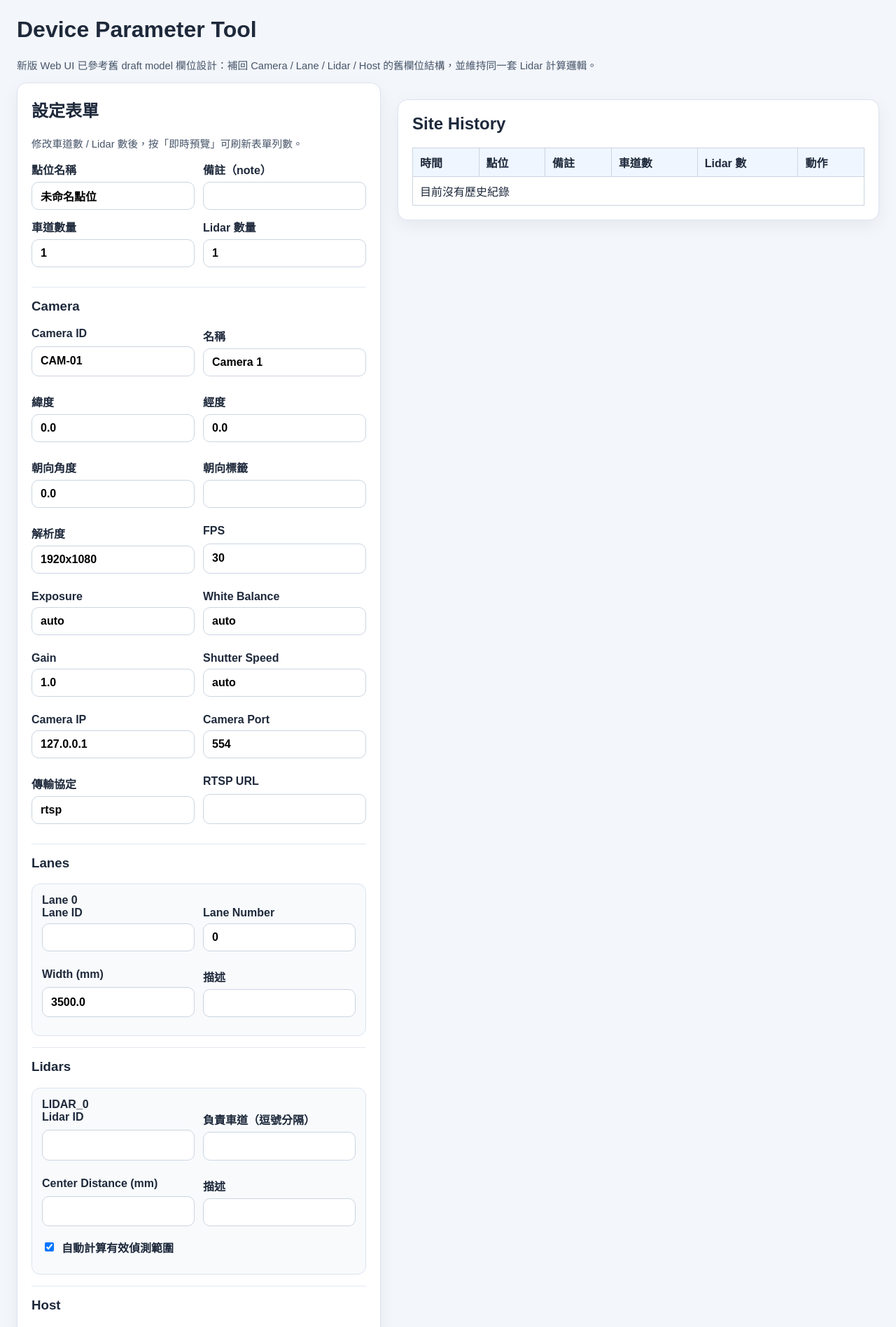
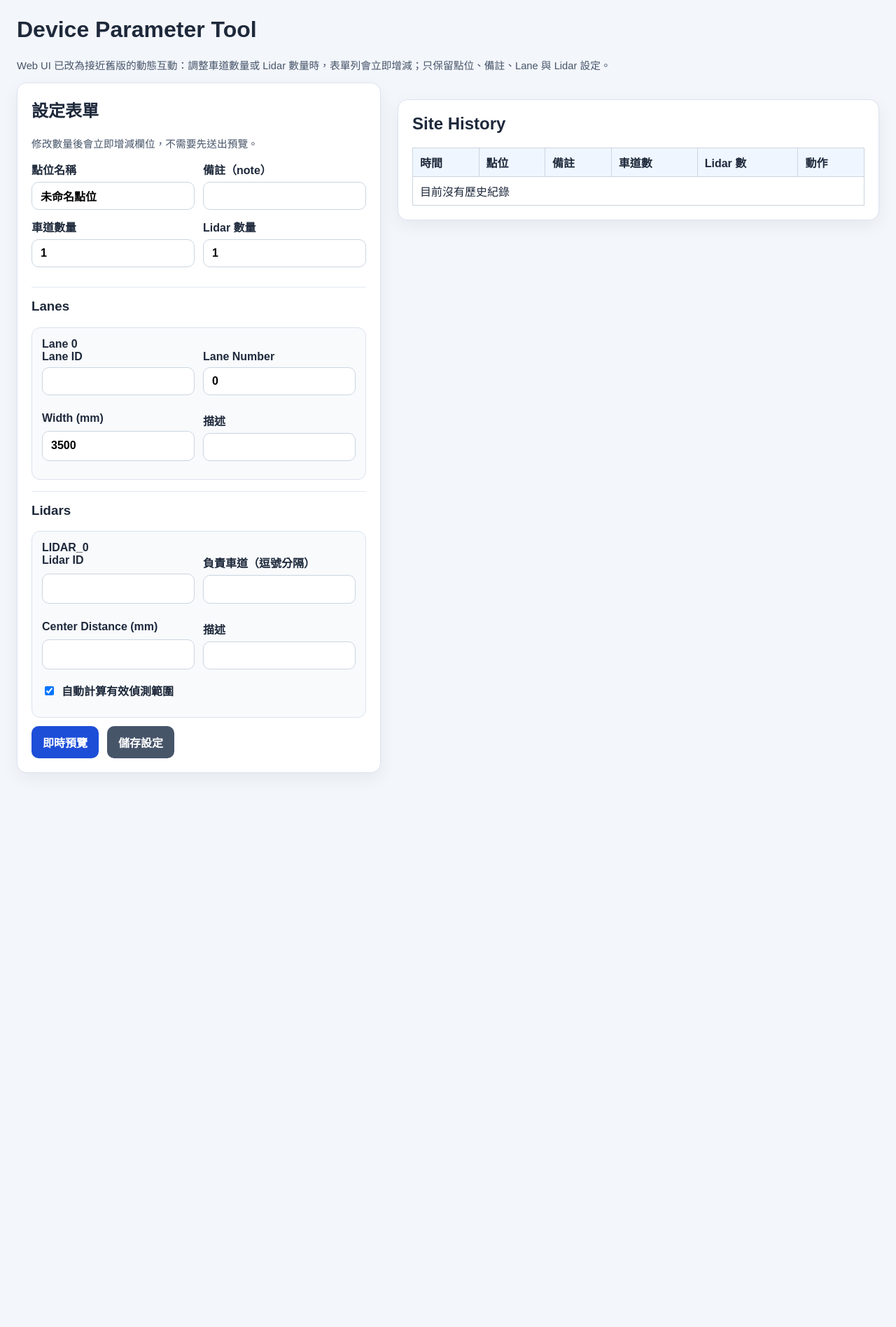
Before and after one commit to RogerLo-52693448/Device_Parameter_Tool, a Flask app: page / in a window 1280 px wide. Shown: the top 1897 px of the page at 70% size. After the commit the page ends 1105 px from the top, so only its background shows below. Run offline with Flask 3, Linux system fonts and the light colour scheme.

Commit message:
feat: add dynamic web lane lidar editor
Co-authored-by: RogerLo-52693448 <209412262+RogerLo-52693448@users.noreply.github.com>

```diff
--- a/device_parameter_tool/web/app.py
+++ b/device_parameter_tool/web/app.py
@@ -6,7 +6,7 @@ from pathlib import Path
 
 from flask import Flask, redirect, render_template, request, url_for
 
-from device_parameter_tool.models.device_config import CameraConfig, DeviceConfig, HostConfig, LaneConfig, LidarConfig, TriggerConditions
+from device_parameter_tool.models.device_config import DeviceConfig, LaneConfig, LidarConfig
 from device_parameter_tool.services.config_service import ConfigService
 from device_parameter_tool.services.lidar_calculator import calculate_for_config
 
@@ -66,45 +66,8 @@ def _config_from_form(form) -> DeviceConfig:
     return DeviceConfig(
         site_name=form.get("site_name", "未命名點位").strip() or "未命名點位",
         note=form.get("note", ""),
-        camera=CameraConfig(
-            camera_id=form.get("camera_id", "CAM-01").strip() or "CAM-01",
-            name=form.get("camera_name", "Camera 1").strip() or "Camera 1",
-            latitude=_coerce_float(form.get("camera_latitude"), 0.0),
-            longitude=_coerce_float(form.get("camera_longitude"), 0.0),
-            orientation_deg=_coerce_float(form.get("camera_orientation_deg"), 0.0),
-            orientation_label=form.get("camera_orientation_label", "").strip(),
-            resolution=form.get("camera_resolution", "1920x1080").strip() or "1920x1080",
-            fps=_coerce_int(form.get("camera_fps"), 30),
-            exposure=form.get("camera_exposure", "auto").strip() or "auto",
-            white_balance=form.get("camera_white_balance", "auto").strip() or "auto",
-            gain=_coerce_float(form.get("camera_gain"), 1.0),
-            shutter_speed=form.get("camera_shutter_speed", "auto").strip() or "auto",
-            rtsp_url=form.get("camera_rtsp_url", "").strip(),
-            ip=form.get("camera_ip", "127.0.0.1").strip() or "127.0.0.1",
-            port=_coerce_int(form.get("camera_port"), 554),
-            protocol=form.get("camera_protocol", "rtsp").strip() or "rtsp",
-        ),
         lanes=_build_lane_rows(form, lane_count),
         lidars=_build_lidar_rows(form, lidar_count),
-        host=HostConfig(
-            ip=form.get("host_ip", "127.0.0.1").strip() or "127.0.0.1",
-            port=_coerce_int(form.get("host_port"), 8080),
-            log_level=form.get("host_log_level", "INFO").strip() or "INFO",
-            mqtt_ip=form.get("host_mqtt_ip", "127.0.0.1").strip() or "127.0.0.1",
-            mqtt_port=_coerce_int(form.get("host_mqtt_port"), 1883),
-            mqtt_timeout=_coerce_int(form.get("host_mqtt_timeout"), 60),
-            rtsp_transport=form.get("host_rtsp_transport", "tcp").strip() or "tcp",
-            save_root=form.get("host_save_root", "./data").strip() or "./data",
-            buffer_seconds=_coerce_float(form.get("host_buffer_seconds"), 3.0),
-            max_retries=_coerce_int(form.get("host_max_retries"), 3),
-            log_dir=form.get("host_log_dir", "./logs").strip() or "./logs",
-            trigger_topic=form.get("host_trigger_topic", "").strip(),
-            trigger_conditions=TriggerConditions(
-                topic_contains=form.get("host_trigger_topic_contains", "").strip(),
-                source=form.get("host_trigger_source", "").strip(),
-                state=form.get("host_trigger_state", "").strip(),
-            ),
-        ),
     )
 
 
@@ -133,43 +96,8 @@ def _form_defaults(config: DeviceConfig) -> dict:
         "note": config.note,
         "lane_count": max(1, len(lane_rows)),
         "lidar_count": max(1, len(lidar_rows)),
-        "camera": {
-            "camera_id": config.camera.camera_id,
-            "name": config.camera.name,
-            "latitude": config.camera.latitude,
-            "longitude": config.camera.longitude,
-            "orientation_deg": config.camera.orientation_deg,
-            "orientation_label": config.camera.orientation_label,
-            "resolution": config.camera.resolution,
-            "fps": config.camera.fps,
-            "exposure": config.camera.exposure,
-            "white_balance": config.camera.white_balance,
-            "gain": config.camera.gain,
-            "shutter_speed": config.camera.shutter_speed,
-            "rtsp_url": config.camera.rtsp_url,
-            "ip": config.camera.ip,
-            "port": config.camera.port,
-            "protocol": config.camera.protocol,
-        },
         "lanes": lane_rows or [{"lane_id": "", "lane_number": 0, "width_mm": "", "description": ""}],
         "lidars": lidar_rows or [{"lidar_id": "", "assigned_lanes": "", "center_distance_mm": "", "auto_calculate": True, "description": ""}],
-        "host": {
-            "ip": config.host.ip,
-            "port": config.host.port,
-            "log_level": config.host.log_level,
-            "mqtt_ip": config.host.mqtt_ip,
-            "mqtt_port": config.host.mqtt_port,
-            "mqtt_timeout": config.host.mqtt_timeout,
-            "rtsp_transport": config.host.rtsp_transport,
-            "save_root": config.host.save_root,
-            "buffer_seconds": config.host.buffer_seconds,
-            "max_retries": config.host.max_retries,
-            "log_dir": config.host.log_dir,
-            "trigger_topic": config.host.trigger_topic,
-            "trigger_topic_contains": config.host.trigger_conditions.topic_contains,
-            "trigger_source": config.host.trigger_conditions.source,
-            "trigger_state": config.host.trigger_conditions.state,
-        },
     }
 
 
--- a/device_parameter_tool/web/templates/index.html
+++ b/device_parameter_tool/web/templates/index.html
@@ -13,10 +13,8 @@
     .error { color: #b91c1c; font-weight: 700; }
     .hint { color: #475569; font-size: 0.92rem; }
     .grid-2 { display: grid; grid-template-columns: repeat(2, minmax(0, 1fr)); gap: 12px; }
-    .grid-3 { display: grid; grid-template-columns: repeat(3, minmax(0, 1fr)); gap: 12px; }
     label { display: grid; gap: 6px; margin-bottom: 12px; font-weight: 700; }
-    input, textarea, select { width: 100%; box-sizing: border-box; padding: 10px 12px; border: 1px solid #cbd5e1; border-radius: 10px; font: inherit; }
-    textarea { min-height: 72px; resize: vertical; }
+    input { width: 100%; box-sizing: border-box; padding: 10px 12px; border: 1px solid #cbd5e1; border-radius: 10px; font: inherit; }
     button { border: 0; border-radius: 10px; padding: 11px 16px; font: inherit; font-weight: 700; cursor: pointer; background: #1d4ed8; color: #fff; }
     .secondary { background: #475569; }
     .actions { display: flex; gap: 12px; }
@@ -26,7 +24,7 @@
     th, td { border: 1px solid #cbd5e1; padding: 8px 10px; text-align: left; vertical-align: top; }
     th { background: #eff6ff; }
     ul { padding-left: 20px; }
-    .checkbox-line { display: flex; align-items: center; gap: 8px; margin: 6px 0 12px; }
+    .checkbox-line { display: flex; align-items: center; gap: 8px; margin: 6px 0 12px; font-weight: 700; }
     .checkbox-line input { width: auto; }
     .mono { font-family: Consolas, monospace; }
     @media (max-width: 1100px) { .layout { grid-template-columns: 1fr; } }
@@ -35,15 +33,15 @@
 <body>
   <div class="page">
     <h1>Device Parameter Tool</h1>
-    <p class="hint">新版 Web UI 已參考舊 draft model 欄位設計：補回 Camera / Lane / Lidar / Host 的舊欄位結構，並維持同一套 Lidar 計算邏輯。</p>
+    <p class="hint">Web UI 已改為接近舊版的動態互動：調整車道數量或 Lidar 數量時，表單列會立即增減；只保留點位、備註、Lane 與 Lidar 設定。</p>
     {% if message %}<p class="message">{{ message }}</p>{% endif %}
     {% if error %}<p class="error">{{ error }}</p>{% endif %}
 
     <div class="layout">
       <div class="card">
         <h2>設定表單</h2>
-        <p class="hint">修改車道數 / Lidar 數後，按「即時預覽」可刷新表單列數。</p>
-        <form method="post">
+        <p class="hint">修改數量後會立即增減欄位，不需要先送出預覽。</p>
+        <form method="post" id="config-form">
           <div class="grid-2">
             <label>點位名稱
               <input name="site_name" value="{{ form.site_name }}">
@@ -55,85 +53,21 @@
 
           <div class="grid-2">
             <label>車道數量
-              <input name="lane_count" type="number" min="1" value="{{ form.lane_count }}">
+              <input id="lane-count" name="lane_count" type="number" min="1" value="{{ form.lane_count }}">
             </label>
             <label>Lidar 數量
-              <input name="lidar_count" type="number" min="1" value="{{ form.lidar_count }}">
+              <input id="lidar-count" name="lidar_count" type="number" min="1" value="{{ form.lidar_count }}">
             </label>
           </div>
 
           <div class="section">
-            <h3>Camera</h3>
-            <div class="grid-2">
-              <label>Camera ID<input name="camera_id" value="{{ form.camera.camera_id }}"></label>
-              <label>名稱<input name="camera_name" value="{{ form.camera.name }}"></label>
-              <label>緯度<input name="camera_latitude" value="{{ form.camera.latitude }}"></label>
-              <label>經度<input name="camera_longitude" value="{{ form.camera.longitude }}"></label>
-              <label>朝向角度<input name="camera_orientation_deg" value="{{ form.camera.orientation_deg }}"></label>
-              <label>朝向標籤<input name="camera_orientation_label" value="{{ form.camera.orientation_label }}"></label>
-              <label>解析度<input name="camera_resolution" value="{{ form.camera.resolution }}"></label>
-              <label>FPS<input name="camera_fps" type="number" min="1" value="{{ form.camera.fps }}"></label>
-              <label>Exposure<input name="camera_exposure" value="{{ form.camera.exposure }}"></label>
-              <label>White Balance<input name="camera_white_balance" value="{{ form.camera.white_balance }}"></label>
-              <label>Gain<input name="camera_gain" value="{{ form.camera.gain }}"></label>
-              <label>Shutter Speed<input name="camera_shutter_speed" value="{{ form.camera.shutter_speed }}"></label>
-              <label>Camera IP<input name="camera_ip" value="{{ form.camera.ip }}"></label>
-              <label>Camera Port<input name="camera_port" type="number" min="1" value="{{ form.camera.port }}"></label>
-              <label>傳輸協定<input name="camera_protocol" value="{{ form.camera.protocol }}"></label>
-              <label>RTSP URL<input name="camera_rtsp_url" value="{{ form.camera.rtsp_url }}"></label>
-            </div>
-          </div>
-
-          <div class="section">
             <h3>Lanes</h3>
-            {% for lane in form.lanes %}
-            <div class="item-box">
-              <strong>Lane {{ loop.index0 }}</strong>
-              <div class="grid-2">
-                <label>Lane ID<input name="lane_{{ loop.index0 }}_id" value="{{ lane.lane_id }}"></label>
-                <label>Lane Number<input name="lane_{{ loop.index0 }}_number" type="number" min="0" value="{{ lane.lane_number }}"></label>
-                <label>Width (mm)<input name="lane_{{ loop.index0 }}_width_mm" type="number" min="1" value="{{ lane.width_mm }}"></label>
-                <label>描述<input name="lane_{{ loop.index0 }}_description" value="{{ lane.description }}"></label>
-              </div>
-            </div>
-            {% endfor %}
+            <div id="lanes-container"></div>
           </div>
 
           <div class="section">
             <h3>Lidars</h3>
-            {% for lidar in form.lidars %}
-            <div class="item-box">
-              <strong>LIDAR_{{ loop.index0 }}</strong>
-              <div class="grid-2">
-                <label>Lidar ID<input name="lidar_{{ loop.index0 }}_id" value="{{ lidar.lidar_id }}"></label>
-                <label>負責車道（逗號分隔）<input class="mono" name="lidar_{{ loop.index0 }}_assigned_lanes" value="{{ lidar.assigned_lanes }}"></label>
-                <label>Center Distance (mm)<input name="lidar_{{ loop.index0 }}_center_distance_mm" type="number" min="0" value="{{ lidar.center_distance_mm }}"></label>
-                <label>描述<input name="lidar_{{ loop.index0 }}_description" value="{{ lidar.description }}"></label>
-              </div>
-              <label class="checkbox-line"><input name="lidar_{{ loop.index0 }}_auto_calculate" type="checkbox" {% if lidar.auto_calculate %}checked{% endif %}> 自動計算有效偵測範圍</label>
-            </div>
-            {% endfor %}
-          </div>
-
-          <div class="section">
-            <h3>Host</h3>
-            <div class="grid-2">
-              <label>Host IP<input name="host_ip" value="{{ form.host.ip }}"></label>
-              <label>Host Port<input name="host_port" type="number" min="1" value="{{ form.host.port }}"></label>
-              <label>Log Level<input name="host_log_level" value="{{ form.host.log_level }}"></label>
-              <label>MQTT IP<input name="host_mqtt_ip" value="{{ form.host.mqtt_ip }}"></label>
-              <label>MQTT Port<input name="host_mqtt_port" type="number" min="1" value="{{ form.host.mqtt_port }}"></label>
-              <label>MQTT Timeout<input name="host_mqtt_timeout" type="number" min="0" value="{{ form.host.mqtt_timeout }}"></label>
-              <label>RTSP Transport<input name="host_rtsp_transport" value="{{ form.host.rtsp_transport }}"></label>
-              <label>Save Root<input name="host_save_root" value="{{ form.host.save_root }}"></label>
-              <label>Buffer Seconds<input name="host_buffer_seconds" value="{{ form.host.buffer_seconds }}"></label>
-              <label>Max Retries<input name="host_max_retries" type="number" min="0" value="{{ form.host.max_retries }}"></label>
-              <label>Log Dir<input name="host_log_dir" value="{{ form.host.log_dir }}"></label>
-              <label>Trigger Topic<input name="host_trigger_topic" value="{{ form.host.trigger_topic }}"></label>
-              <label>Trigger Topic Contains<input name="host_trigger_topic_contains" value="{{ form.host.trigger_topic_contains }}"></label>
-              <label>Trigger Source<input name="host_trigger_source" value="{{ form.host.trigger_source }}"></label>
-              <label>Trigger State<input name="host_trigger_state" value="{{ form.host.trigger_state }}"></label>
-            </div>
+            <div id="lidars-container"></div>
           </div>
 
           <div class="actions">
@@ -231,5 +165,115 @@
       </div>
     </div>
   </div>
+
+  <script>
+    const FORM_STATE = {{ form|tojson }};
+
+    function escapeHtml(value) {
+      return String(value ?? '')
+        .replaceAll('&', '&amp;')
+        .replaceAll('<', '&lt;')
+        .replaceAll('>', '&gt;')
+        .replaceAll('"', '&quot;');
+    }
+
+    function cloneLane(index) {
+      const row = FORM_STATE.lanes[index] || {};
+      return {
+        lane_id: row.lane_id || '',
+        lane_number: row.lane_number ?? index,
+        width_mm: row.width_mm ?? '',
+        description: row.description || '',
+      };
+    }
+
+    function cloneLidar(index) {
+      const row = FORM_STATE.lidars[index] || {};
+      return {
+        lidar_id: row.lidar_id || '',
+        assigned_lanes: row.assigned_lanes || '',
+        center_distance_mm: row.center_distance_mm ?? '',
+        auto_calculate: row.auto_calculate !== false,
+        description: row.description || '',
+      };
+    }
+
+    function captureLaneState() {
+      const count = Number(document.getElementById('lane-count').value || '1');
+      FORM_STATE.lanes = Array.from({ length: count }, (_, index) => ({
+        lane_id: document.querySelector(`[name="lane_${index}_id"]`)?.value || '',
+        lane_number: document.querySelector(`[name="lane_${index}_number"]`)?.value || index,
+        width_mm: document.querySelector(`[name="lane_${index}_width_mm"]`)?.value || '',
+        description: document.querySelector(`[name="lane_${index}_description"]`)?.value || '',
+      }));
+    }
+
+    function captureLidarState() {
+      const count = Number(document.getElementById('lidar-count').value || '1');
+      FORM_STATE.lidars = Array.from({ length: count }, (_, index) => ({
+        lidar_id: document.querySelector(`[name="lidar_${index}_id"]`)?.value || '',
+        assigned_lanes: document.querySelector(`[name="lidar_${index}_assigned_lanes"]`)?.value || '',
+        center_distance_mm: document.querySelector(`[name="lidar_${index}_center_distance_mm"]`)?.value || '',
+        auto_calculate: !!document.querySelector(`[name="lidar_${index}_auto_calculate"]`)?.checked,
+        description: document.querySelector(`[name="lidar_${index}_description"]`)?.value || '',
+      }));
+    }
+
+    function renderLanes() {
+      const count = Math.max(1, Number(document.getElementById('lane-count').value || '1'));
+      const container = document.getElementById('lanes-container');
+      container.innerHTML = '';
+      for (let index = 0; index < count; index += 1) {
+        const lane = cloneLane(index);
+        const box = document.createElement('div');
+        box.className = 'item-box';
+        box.innerHTML = `
+          <strong>Lane ${index}</strong>
+          <div class="grid-2">
+            <label>Lane ID<input name="lane_${index}_id" value="${escapeHtml(lane.lane_id)}"></label>
+            <label>Lane Number<input name="lane_${index}_number" type="number" min="0" value="${escapeHtml(lane.lane_number)}"></label>
+            <label>Width (mm)<input name="lane_${index}_width_mm" type="number" min="1" value="${escapeHtml(lane.width_mm)}"></label>
+            <label>描述<input name="lane_${index}_description" value="${escapeHtml(lane.description)}"></label>
+          </div>
+        `;
+        container.appendChild(box);
+      }
+    }
+
+    function renderLidars() {
+      const count = Math.max(1, Number(document.getElementById('lidar-count').value || '1'));
+      const container = document.getElementById('lidars-container');
+      container.innerHTML = '';
+      for (let index = 0; index < count; index += 1) {
+        const lidar = cloneLidar(index);
+        const box = document.createElement('div');
+        box.className = 'item-box';
+        box.innerHTML = `
+          <strong>LIDAR_${index}</strong>
+          <div class="grid-2">
+            <label>Lidar ID<input name="lidar_${index}_id" value="${escapeHtml(lidar.lidar_id)}"></label>
+            <label>負責車道（逗號分隔）<input class="mono" name="lidar_${index}_assigned_lanes" value="${escapeHtml(lidar.assigned_lanes)}"></label>
+            <label>Center Distance (mm)<input name="lidar_${index}_center_distance_mm" type="number" min="0" value="${escapeHtml(lidar.center_distance_mm)}"></label>
+            <label>描述<input name="lidar_${index}_description" value="${escapeHtml(lidar.description)}"></label>
+          </div>
+          <label class="checkbox-line"><input name="lidar_${index}_auto_calculate" type="checkbox" ${lidar.auto_calculate ? 'checked' : ''}> 自動計算有效偵測範圍</label>
+        `;
+        container.appendChild(box);
+      }
+    }
+
+    document.getElementById('lane-count').addEventListener('input', () => {
+      captureLaneState();
+      renderLanes();
+    });
+
+    document.getElementById('lidar-count').addEventListener('input', () => {
+      captureLidarState();
+      renderLidars();
+    });
+
+    renderLanes();
+    renderLidars();
+  </script>
 </body>
 </html>
```
Also changed, not shown: device_parameter_tool/core/cli.py (+62 -48 lines), tests/test_web_app.py (+19 -35 lines), README.md.
